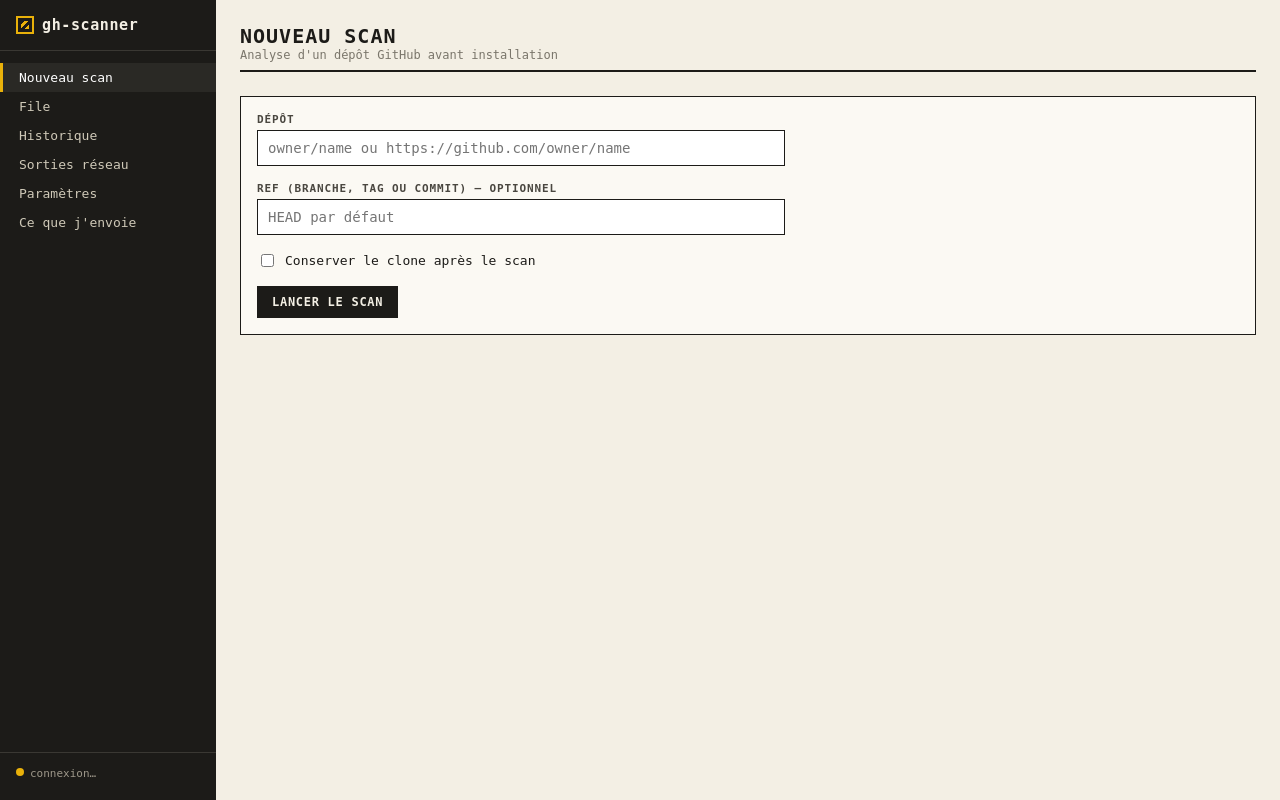
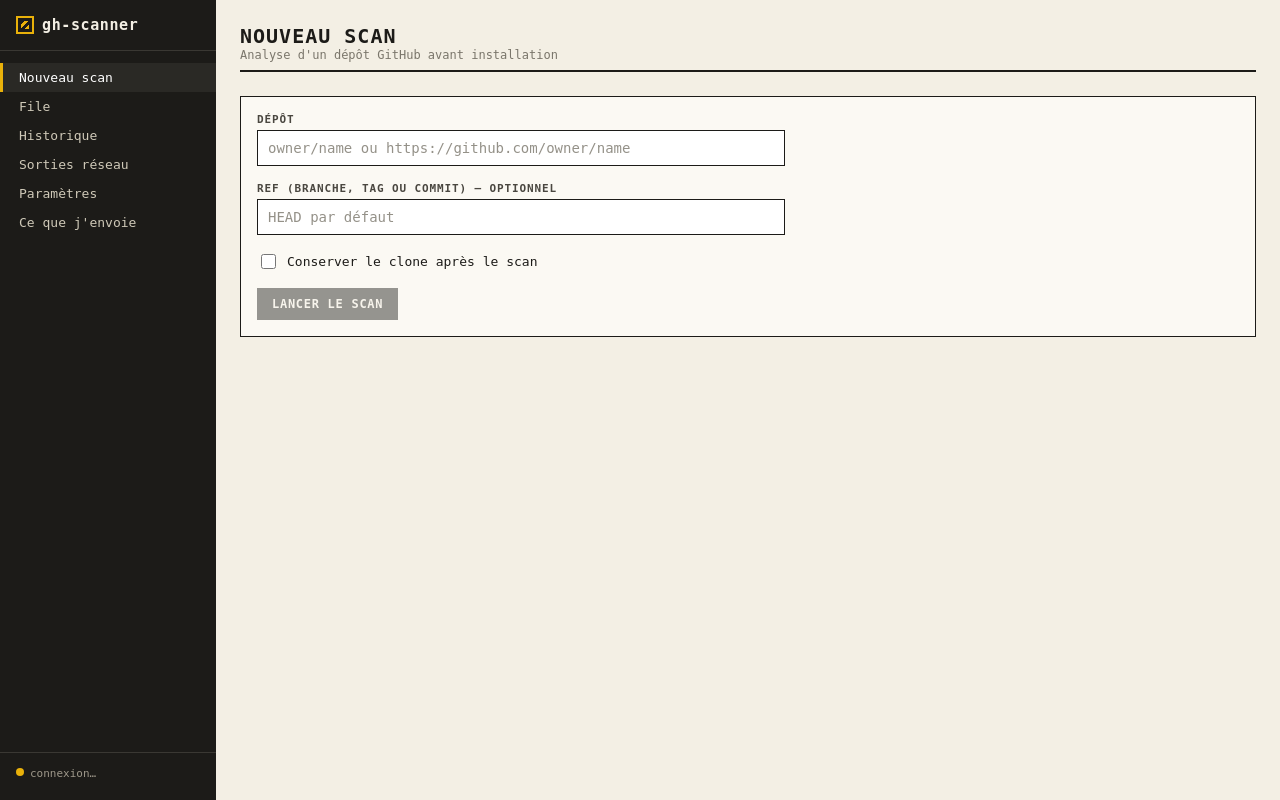
Before and after one commit to UsrRed/gh-scanner, a React (Vite) app in the folder web/: page / in a window 1280 px wide. Built offline with nearby package versions, Linux system fonts and the light colour scheme; no server answers.

Commit message:
style: button, input and focus states

```diff
--- a/web/src/pages/NewScanPage.tsx
+++ b/web/src/pages/NewScanPage.tsx
@@ -52,7 +52,7 @@ export function NewScanPage() {
             Conserver le clone après le scan
           </label>
           {otherErr && <div className="err-box" role="alert"><code>{otherErr.code}</code>{otherErr.message}</div>}
-          <div><button type="submit" className="btn primary" disabled={busy || !repo.trim()}>{busy ? 'Envoi…' : 'Lancer le scan'}</button></div>
+          <div><button type="submit" className="btn primary" aria-busy={busy} disabled={busy || !repo.trim()}>{busy ? 'Envoi…' : 'Lancer le scan'}</button></div>
         </div>
       </form>
     </>
--- a/web/src/styles/app.css
+++ b/web/src/styles/app.css
@@ -247,3 +247,16 @@ body{background:var(--paper)}
 .btn{transition:background-color .15s,transform .1s}
 .btn:active{transform:translateY(1px)}
 @media (prefers-reduced-motion:reduce){*,*::before,*::after{animation:none!important;transition:none!important}}
+
+/* ---------- polish: controls ---------- */
+.btn:hover:not(:disabled){background:var(--paper-2)}
+.btn.primary:hover:not(:disabled){background:#000}
+.btn.danger:hover:not(:disabled){background:var(--crit);color:#fff}
+.btn:disabled{opacity:.45;cursor:not-allowed;box-shadow:none}
+.btn[aria-busy="true"]:after,.btn.busy:after{content:"";width:10px;height:10px;border:2px solid currentColor;border-right-color:transparent;border-radius:50%;animation:spin .7s linear infinite}
+.field input:hover,.field select:hover{border-color:var(--petrol)}
+.field input:focus,.field select:focus{outline:2px solid var(--quarantine);outline-offset:1px}
+.field input::placeholder{color:var(--ink-3);opacity:.8}
+input[type=checkbox]{accent-color:var(--ink);width:15px;height:15px}
+::selection{background:var(--quarantine);color:var(--quarantine-ink)}
+@keyframes spin{to{transform:rotate(360deg)}}
```
